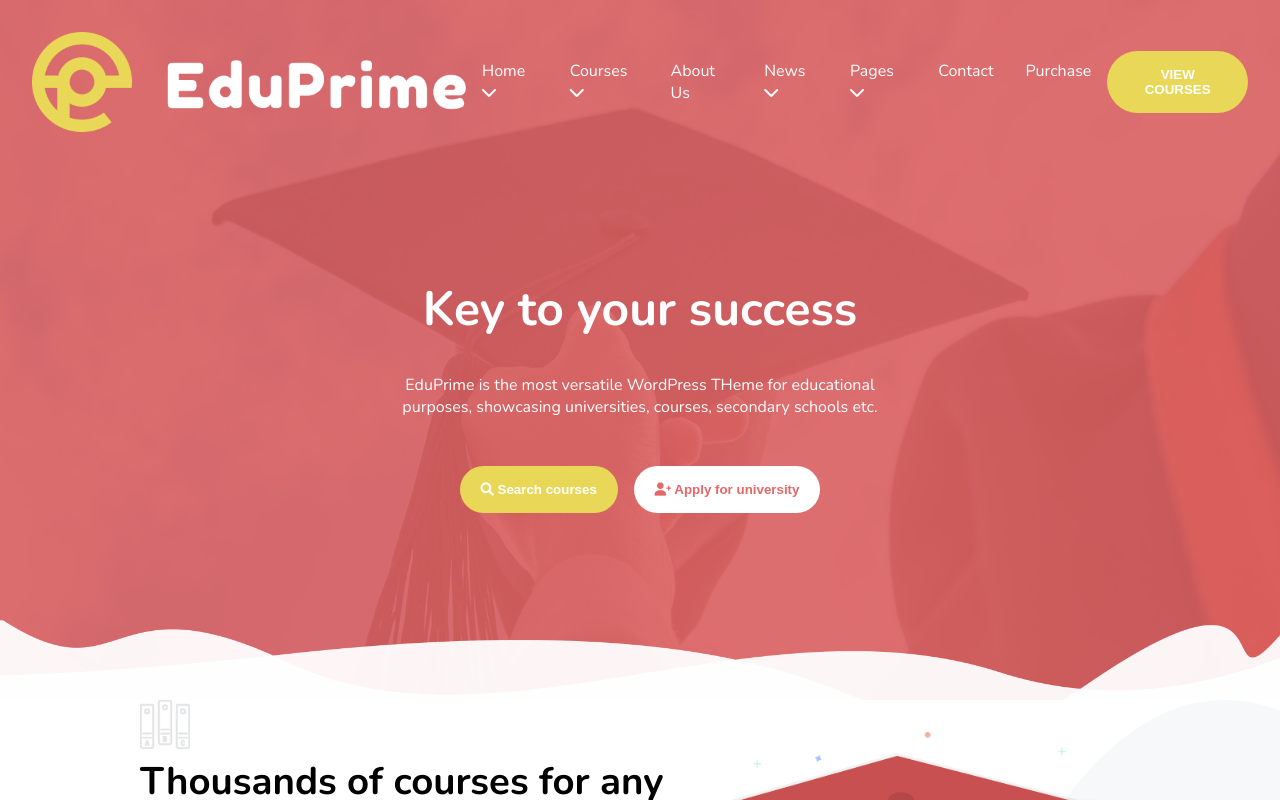
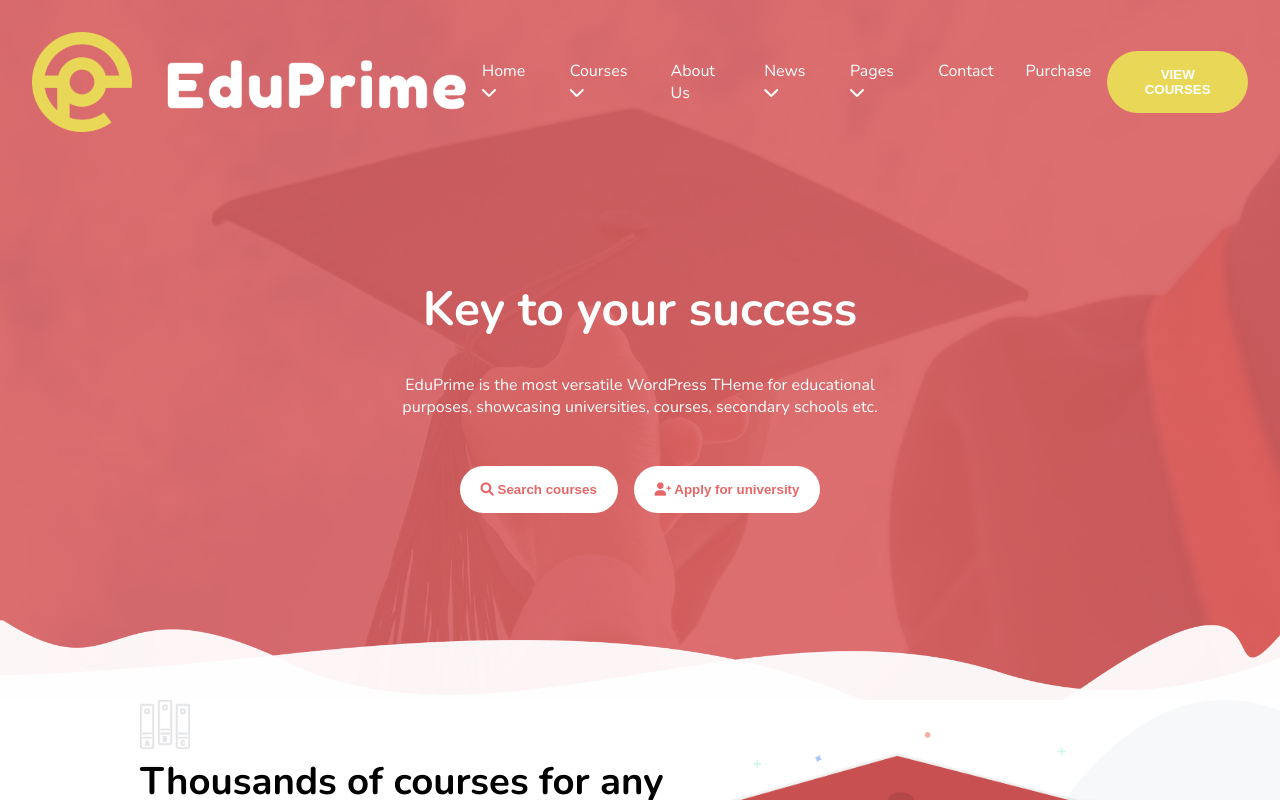
Before and after one commit to LaSe28/proj-html-vuejs, a Vue app: page / in a window 1280 px wide. In both pictures the pointer is over the button "Search courses". Shown: the top 800 px of the page. Built offline with nearby package versions, Linux system fonts and the light colour scheme.

Commit message:
add some hover effect

```diff
--- a/src/assets/styles/partials/_general.scss
+++ b/src/assets/styles/partials/_general.scss
@@ -99,16 +99,24 @@ html{
   padding: 1rem 1.3rem;
   border-radius: 2rem;
   border: none;
+  cursor: pointer;
 }
 .btn-y{
   background-color: $main-gold;
   font-weight: bold;
   color: white;
+  &:hover{
+    background-color: $main-red;
+    color: white;
+  }
 }
 .btn-r{
   background-color: $main-red;
   font-weight: bold;
   color: white;
+  &:hover{
+    background-color: $main-gold;
+  }
 }
 .btn-w{
   background-color: white;
--- a/src/components/ProjHeader.vue
+++ b/src/components/ProjHeader.vue
@@ -134,6 +134,11 @@ header{
   .menu-text{
     display: flex;
   }
+  .btn:hover{
+    background-color: white;
+    color: $main-red;
+
+  }
 }
 .dropdown-parent{
   position: relative;
--- a/src/components/ProjMain1.vue
+++ b/src/components/ProjMain1.vue
@@ -22,10 +22,19 @@ export default {
 
 <style scoped lang="scss">
 @import '../assets/styles/partials/_general.scss';
+@import '../assets/styles/partials/_variables.scss';
 
 h1{
   font-size: 3rem;
   font-weight: bold;
 }
+.btn-y:hover{
+  background-color: white;
+  color: $main-red;
+}
+.btn-w:hover{
+  background-color: $main-gold;
+  color: white;
+}
 
 </style>
--- a/src/components/ProjMain3.vue
+++ b/src/components/ProjMain3.vue
@@ -83,6 +83,9 @@ export default {
   }
   .centered{
     height: 100%;
+    .btn-y:hover{
+      background-color: $main-red-tras;
+    }
   }
 }
 .text-container{
--- a/src/components/ProjMain4.vue
+++ b/src/components/ProjMain4.vue
@@ -54,28 +54,28 @@ export default {
           teacher: 'James Colins',
           price: '$21.00',
           icon: img1,
-          textBtn: 'Viev Course'
+          textBtn: 'View Course'
         },
         {
           course: 'How to be a speaker',
           teacher: 'James Colins',
           price: 'Free',
           icon: img2,
-          textBtn: 'Viev Course'
+          textBtn: 'View Course'
         },
         {
           course: 'Network Introductios',
           teacher: 'James Colins',
           price: 'Free',
           icon: img3,
-          textBtn: 'Viev Course'
+          textBtn: 'View Course'
         },
         {
           course: 'Brand Management',
           teacher: 'James Colins',
           price: 'Free',
           icon: img4,
-          textBtn: 'Viev Course'
+          textBtn: 'View Course'
         }
       ]
     }
```
